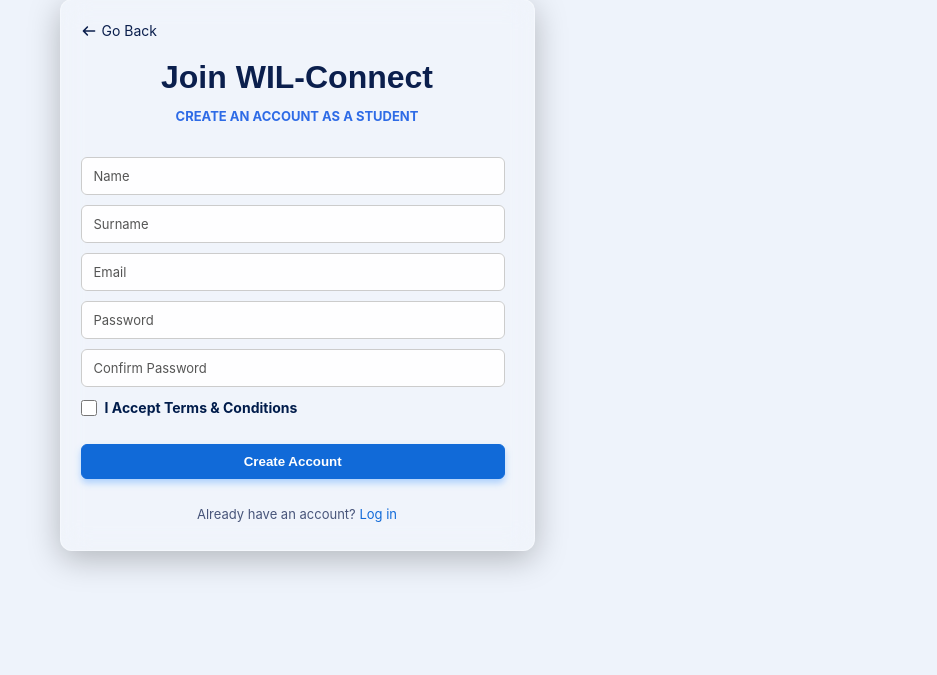
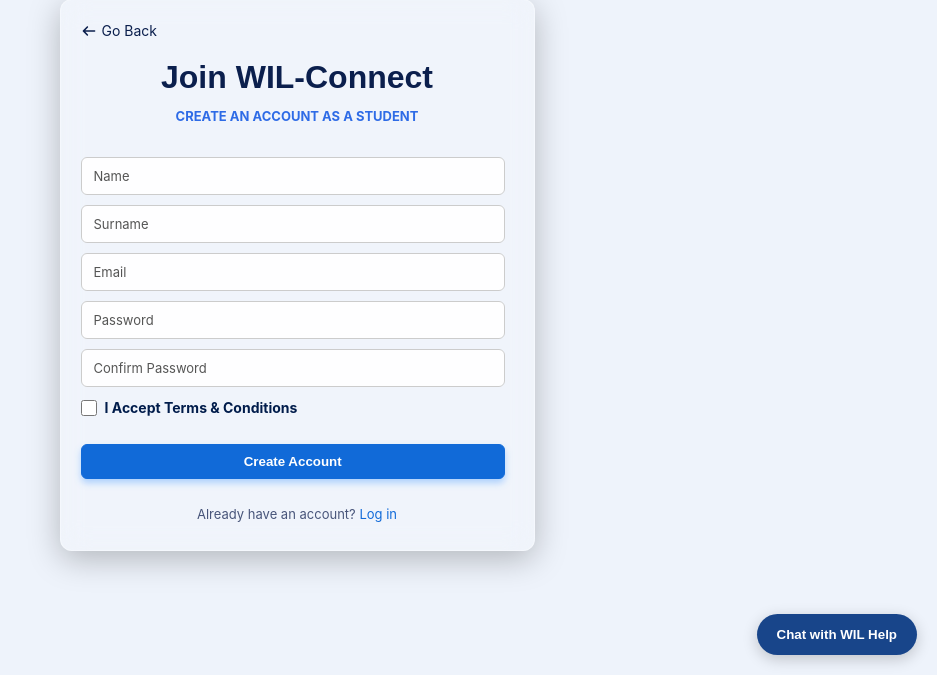
Before and after one commit to jody79154/fixwil, a PHP site: page /wil_connect/student_register.php in a window 1280 px wide. Shown: the part 125-800 px from the top of the page, without its empty margins (343-1280 px from the left). Run offline with PHP 8.4, Linux system fonts and the light colour scheme.

Commit message:
Show and improve WIL chatbot on student_register.php

```diff
--- a/student_register.php
+++ b/student_register.php
@@ -260,5 +260,6 @@
                 });
             });
         </script>
-    </body>
+    <?php $wilChatBase = ''; require __DIR__ . '/student/chat_widget.php'; ?>
+</body>
 </html>
```
